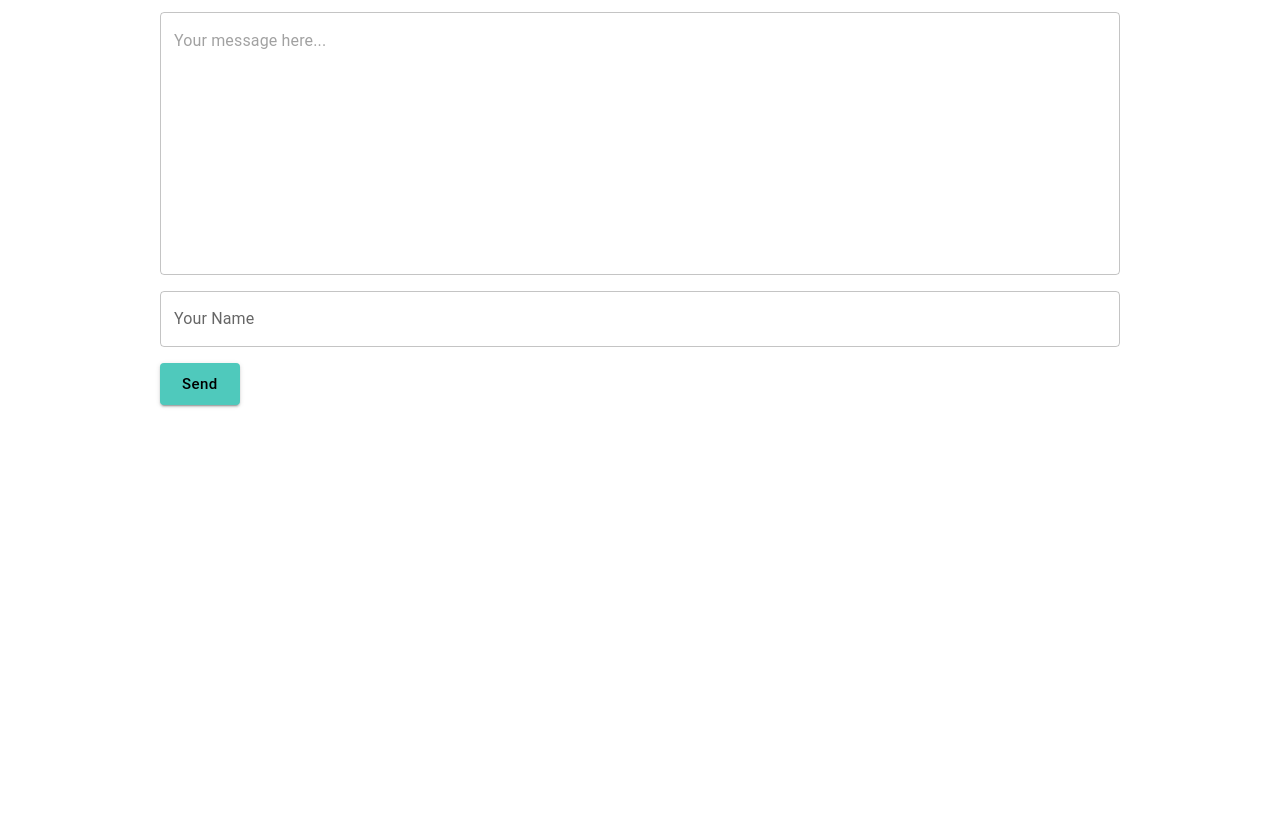
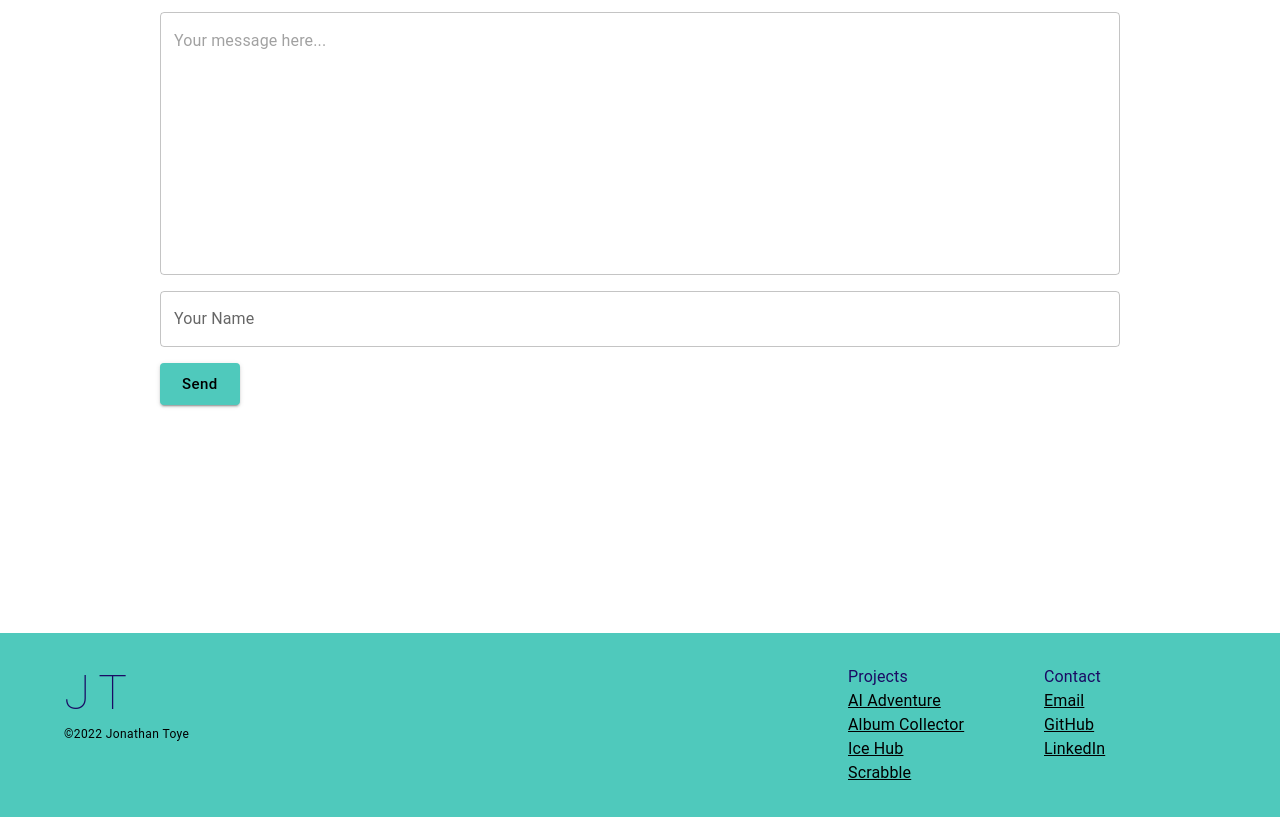
Before and after one commit to jontoye/portfolio-website, a Gatsby site: page / in a window 1280 px wide. Shown: the part 2383-3200 px from the top of the page. Before the commit the page ends 3016 px from the top, so only its background shows below. Built offline with nearby package versions, Linux system fonts and the light colour scheme; Gatsby itself is replaced by a stand-in of ours.

Commit message:
add footer section

```diff
--- /dev/null
+++ b/src/components/Footer.jsx
@@ -0,0 +1,77 @@
+import React from 'react';
+import { Box, Container, Link, Grid, Typography } from '@mui/material';
+
+const styles = {
+  section: {
+    backgroundColor: 'customTeal.main',
+    color: 'black',
+  },
+  container: {
+    padding: '2rem 0',
+    textAlign: { xs: 'center', sm: 'unset' },
+  },
+  initials: {
+    letterSpacing: '8px',
+    fontWeight: '200',
+    color: 'customBlue.main',
+  },
+};
+
+const Footer = ({ data }) => {
+  return (
+    <Box sx={styles.section}>
+      <Container sx={styles.container}>
+        <Grid container spacing={3}>
+          <Grid item xs={12} sm={6} md={8}>
+            <Typography variant="h3" sx={styles.initials}>
+              JT
+            </Typography>
+            <Typography variant="caption">&copy;2022 Jonathan Toye</Typography>
+          </Grid>
+          <Grid item xs={12} sm={3} md={2}>
+            <Typography variant="subtitle" color="customBlue.main">
+              Projects
+            </Typography>
+            {data.allMdx.nodes.map((node) => (
+              <Link
+                key={node.frontmatter.name}
+                display="block"
+                color="inherit"
+                href={node.frontmatter.url}
+                target="_blank">
+                {node.frontmatter.name}
+              </Link>
+            ))}
+          </Grid>
+          <Grid item xs={12} sm={3} md={2}>
+            <Typography variant="subtitle" color="customBlue.main">
+              Contact
+            </Typography>
+            <Link
+              color="inherit"
+              display="block"
+              href="mailto:jontoye@gmail.com?subject=Nice%20Portfolio!">
+              Email
+            </Link>
+            <Link
+              color="inherit"
+              display="block"
+              href="https://github.com/jontoye/"
+              target="_blank">
+              GitHub
+            </Link>
+            <Link
+              color="inherit"
+              display="block"
+              href="https://www.linkedin.com/in/jonathan-toye/"
+              target="_blank">
+              LinkedIn
+            </Link>
+          </Grid>
+        </Grid>
+      </Container>
+    </Box>
+  );
+};
+
+export default Footer;
--- a/src/components/ProjectGrid.jsx
+++ b/src/components/ProjectGrid.jsx
@@ -1,5 +1,4 @@
 import React, { useState } from 'react';
-import { useStaticQuery, graphql } from 'gatsby';
 import { Box, Container, Grid, List, ListItem, ListItemButton, Paper } from '@mui/material';
 import Carousel from 'react-material-ui-carousel';
 import ProjectCard from './ProjectCard';
@@ -31,29 +30,8 @@ const styles = {
   },
 };
 
-const ProjectGrid = () => {
+const ProjectGrid = ({ data }) => {
   const [selectedProject, setSelectedProject] = useState(0);
-
-  const data = useStaticQuery(graphql`
-    query {
-      allMdx(
-        filter: { frontmatter: { showing: { eq: "true" } } }
-        sort: { fields: frontmatter___name }
-      ) {
-        nodes {
-          frontmatter {
-            name
-            image
-            github
-            url
-            tech
-            showing
-          }
-          body
-        }
-      }
-    }
-  `);
 
   return (
     <Box
@@ -77,7 +55,7 @@ const ProjectGrid = () => {
             <Carousel
               next={(cur) => setSelectedProject(cur)}
               prev={(cur) => setSelectedProject(cur)}
-              autoPlay={false}
+              interval={4000}
               indicators={false}
               navButtonsAlwaysVisible={true}
               index={selectedProject}
--- a/src/pages/index.js
+++ b/src/pages/index.js
@@ -1,14 +1,16 @@
 import React, { useMemo, useState } from 'react';
 import { createTheme, ThemeProvider } from '@mui/material/styles';
 import { CssBaseline, useMediaQuery } from '@mui/material';
+import { graphql } from 'gatsby';
 
 import Header from '../components/Header';
 import Navbar from '../components/Navbar';
 import About from '../components/About';
 import ProjectGrid from '../components/ProjectGrid';
 import Contact from '../components/Contact';
+import Footer from '../components/Footer';
 
-const IndexPage = () => {
+const IndexPage = ({ data }) => {
   const prefersDarkMode = useMediaQuery('(prefers-color-scheme: dark)');
   const [mode, setMode] = useState(prefersDarkMode ? 'dark' : 'light');
 
@@ -65,11 +67,32 @@ const IndexPage = () => {
       <Navbar toggleDarkMode={toggleDarkMode} />
       <Header />
       <About />
-      <ProjectGrid />
+      <ProjectGrid data={data} />
       <Contact />
-      {/* <Footer /> */}
+      <Footer data={data} />
     </ThemeProvider>
   );
 };
 
+export const query = graphql`
+  query {
+    allMdx(
+      filter: { frontmatter: { showing: { eq: "true" } } }
+      sort: { fields: frontmatter___name }
+    ) {
+      nodes {
+        frontmatter {
+          name
+          image
+          github
+          url
+          tech
+          showing
+        }
+        body
+      }
+    }
+  }
+`;
+
 export default IndexPage;
```
